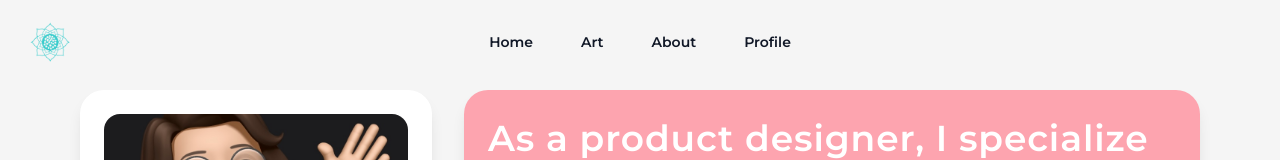
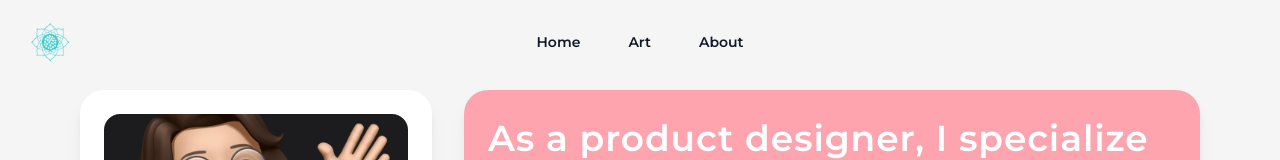
Before and after one commit to HongShie/yvonneworks-with-supabase, a Next.js app: page /about in a window 1280 px wide. Shown: the top 160 px of the page. Built offline with nearby package versions, Linux system fonts and the light colour scheme.

Commit message:
modified:   app/about/page.tsx 	modified:   components/header.tsx

```diff
--- a/app/about/page.tsx
+++ b/app/about/page.tsx
@@ -15,7 +15,7 @@ const navigation = [
   { name: 'Home', href: '/' },
   { name: 'Art', href: '/art' },
   { name: 'About', href: '/about' },
-  { name: 'Profile', href: '#' },
+  // { name: 'Profile', href: '#' },
 ]
 
 export default function Home() {
--- a/components/header.tsx
+++ b/components/header.tsx
@@ -9,7 +9,7 @@ const navigation = [
     { name: 'Home', href: '/' },
     { name: 'Art', href: '/art' },
     { name: 'About', href: '/about' },
-    { name: 'Profile', href: '#' },
+    // { name: 'Profile', href: '#' },
   ]
 
 export default function Header() {
```
